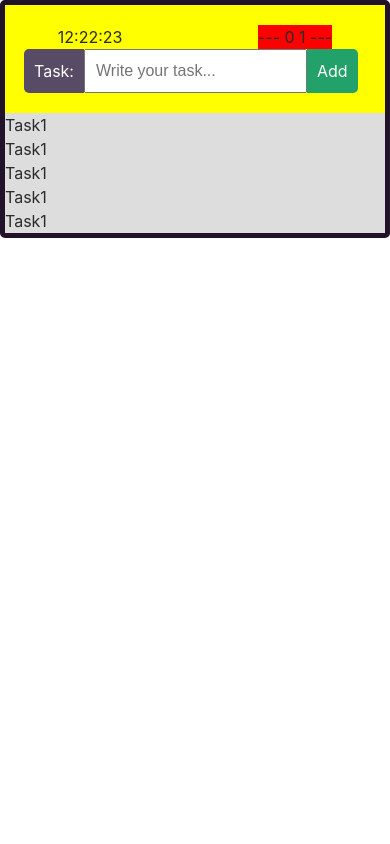
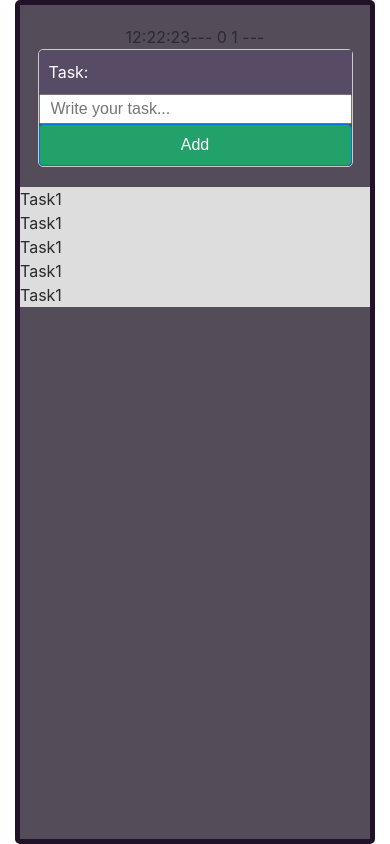
Before and after one commit to TomaszBorczyk/ToDo-List, a plain HTML site: page index.html in a window 390 px wide. Drawn offline with Linux system fonts and the light colour scheme.

Commit message:
Added responsiveness

```diff
--- a/index.html
+++ b/index.html
@@ -9,12 +9,11 @@
   </head>
   <body>
     <div class="container-fluid">
-      <div class="row">
 
       <div class="main ">
 
         <div class="menu">
-          <div class="row">
+          <div class="row justify-content-center">
 
             <div class="clock col-xs-3">
               12:22:23
@@ -26,13 +25,14 @@
 
 
           <div class="task-creator row">
-            <div class="task-text">
+            <div class="task-text col-sm-2">
               Task:
             </div>
-            <input type="text" name="task" placeholder="Write your task..." class="task-input">
-            <div class="button-add">
+            <input type="text" name="task" placeholder="Write your task..." class="task-input col-sm-8">
+            <button type="button" class="button-add col-sm-2 btn btn-primary">
               Add
-            </div>
+            </button>
+
           </div>
 
         </div>
@@ -50,7 +50,6 @@
 
         </div>
       </div>
-      </div>
     </div>
   </body>
 </html>
--- a/scss/style.scss
+++ b/scss/style.scss
@@ -1,15 +1,15 @@
+
+body{
+  height: 100vh;
+}
 
 
 .main{
-  margin: 0 auto;
-  width: 400px;
-  min-width: 200px;
-  background: yellow;
+  height: 100vh;
+  background: #544c59;
   border: 5px solid #211129;
+  margin: 0 20%;
   border-radius: 5px;
-  min-height: 100%;
-  height: 100%;
-
 
   .menu{
     margin: 0 auto;
@@ -17,18 +17,15 @@
     padding-top: 20px;
 
     .clock{
-      margin: 0 auto;
-      text-align: right;
     }
     .task-meter{
-      margin: 0 auto;
-      background: red;
     }
 
     .task-creator{
       margin-left: 5%;
       margin-right: 5%;
       border-radius: 5px;
+      border: 1px solid #cccccc;
 
       .task-text{
         background: #574b65;
@@ -40,7 +37,6 @@
 
       .task-input{
         padding-left: 10px;
-        float: left;
       }
 
       .button-add{
@@ -54,7 +50,14 @@
   }
 
   .tasks{
-    background: #ddd
+    background: #ddd;
   }
 
 }
+
+
+@media (max-width: 768px){
+  body .main{
+    margin: 0 auto;
+  }
+}
```
Also changed, not shown: css/style.css.
